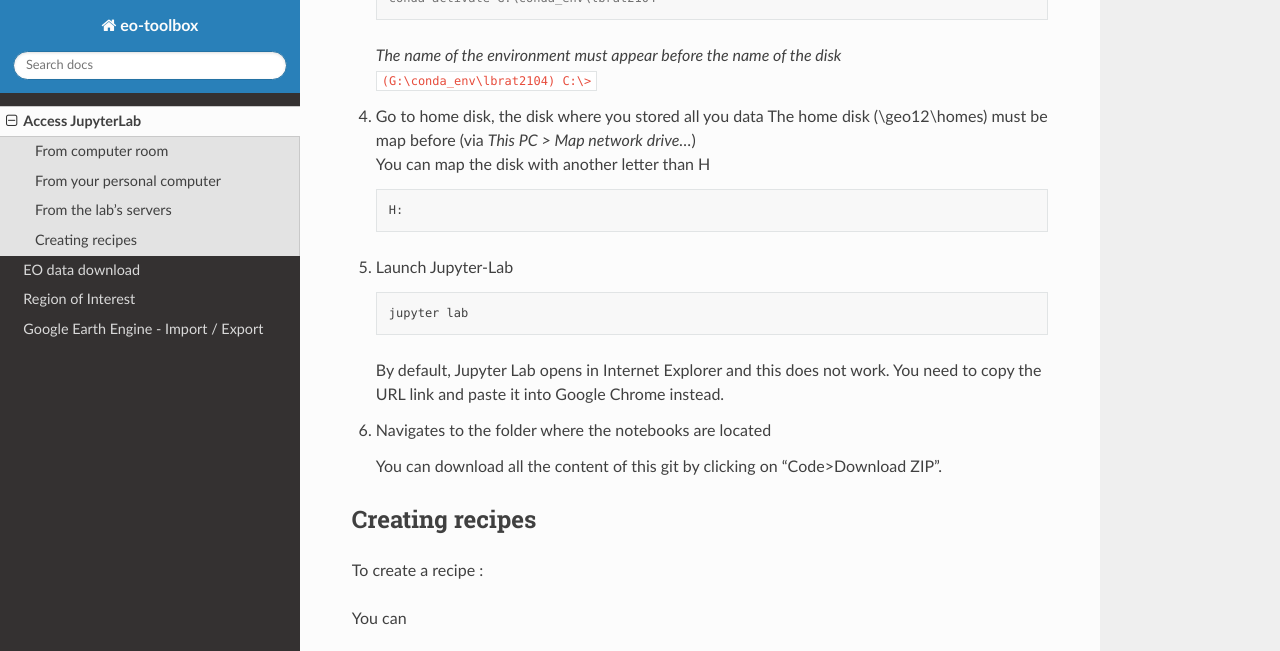
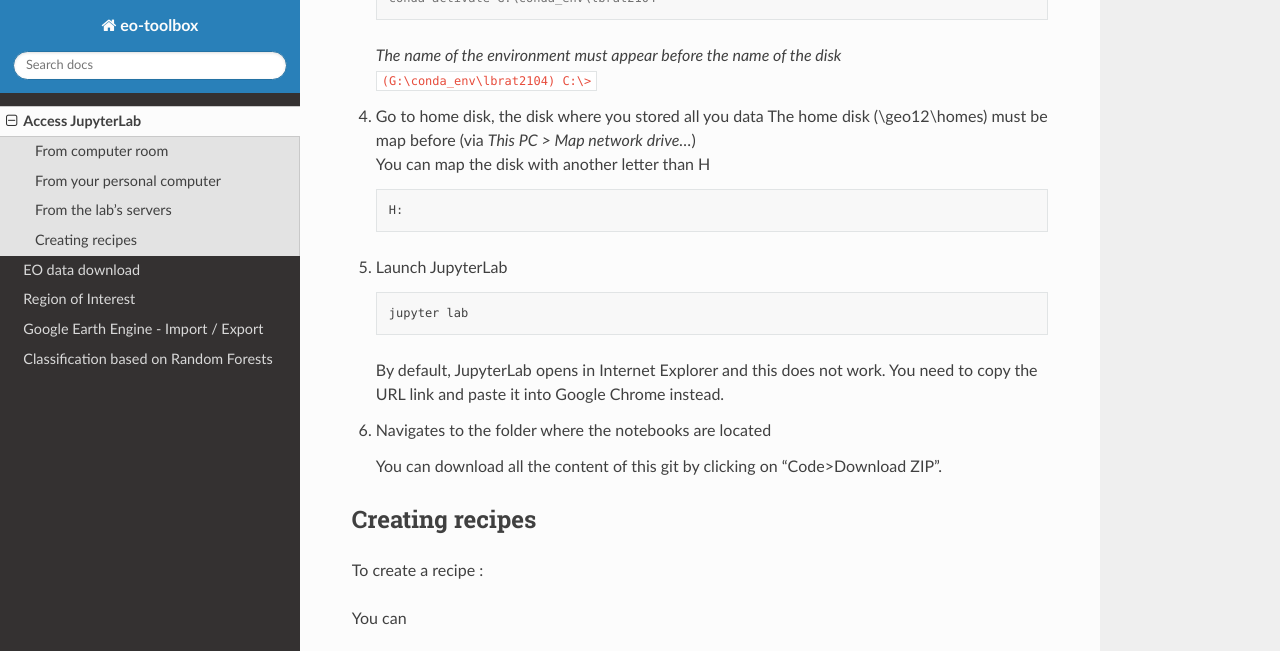
Before and after one commit to nicolasdeffense/eo-toolbox-rtd, a Sphinx documentation site: the page built from docs/source/installation.md, in a window 1280 px wide and 900 px high, scrolled down 2437 px, cut to the strip 0-651 px from the top of the window. Built offline with Sphinx 7.4.7 and the Read the Docs theme 2.0.0, drawn with Linux system fonts in a browser that asks for light colours; pages that are not in the unit, such as notebooks, are missing from menus; some of the changed text lies outside the part shown.

````diff
--- a/docs/source/installation.md
+++ b/docs/source/installation.md
@@ -16,12 +16,12 @@
     conda activate sise
     ```
 
-4. Launch Jupyter-Lab
+4. Launch JupyterLab
     ```sh
     jupyter lab
     ```
 
-5. Close Jupyter-Lab
+5. Close JupyterLab
     `CTRL-C`
     `CTRL-C`
 
@@ -120,12 +120,12 @@ Only for students with access to the lab’s IT infrastructure
     H:
     ```
 
-5. Launch Jupyter-Lab
+5. Launch JupyterLab
     ```sh
     jupyter lab
     ```
 
-    By default, Jupyter Lab opens in Internet Explorer and this does not work. You need to copy the URL link and paste it into Google Chrome instead.
+    By default, JupyterLab opens in Internet Explorer and this does not work. You need to copy the URL link and paste it into Google Chrome instead.
 
 6. Navigates to the folder where the notebooks are located
 
````
Also changed, not shown: docs/source/eo_data_download.md (+4 -4 lines), docs/source/index.md (+8 -0 lines), docs/source/sentinel_2/classification.md (added, +40 -0 lines).
